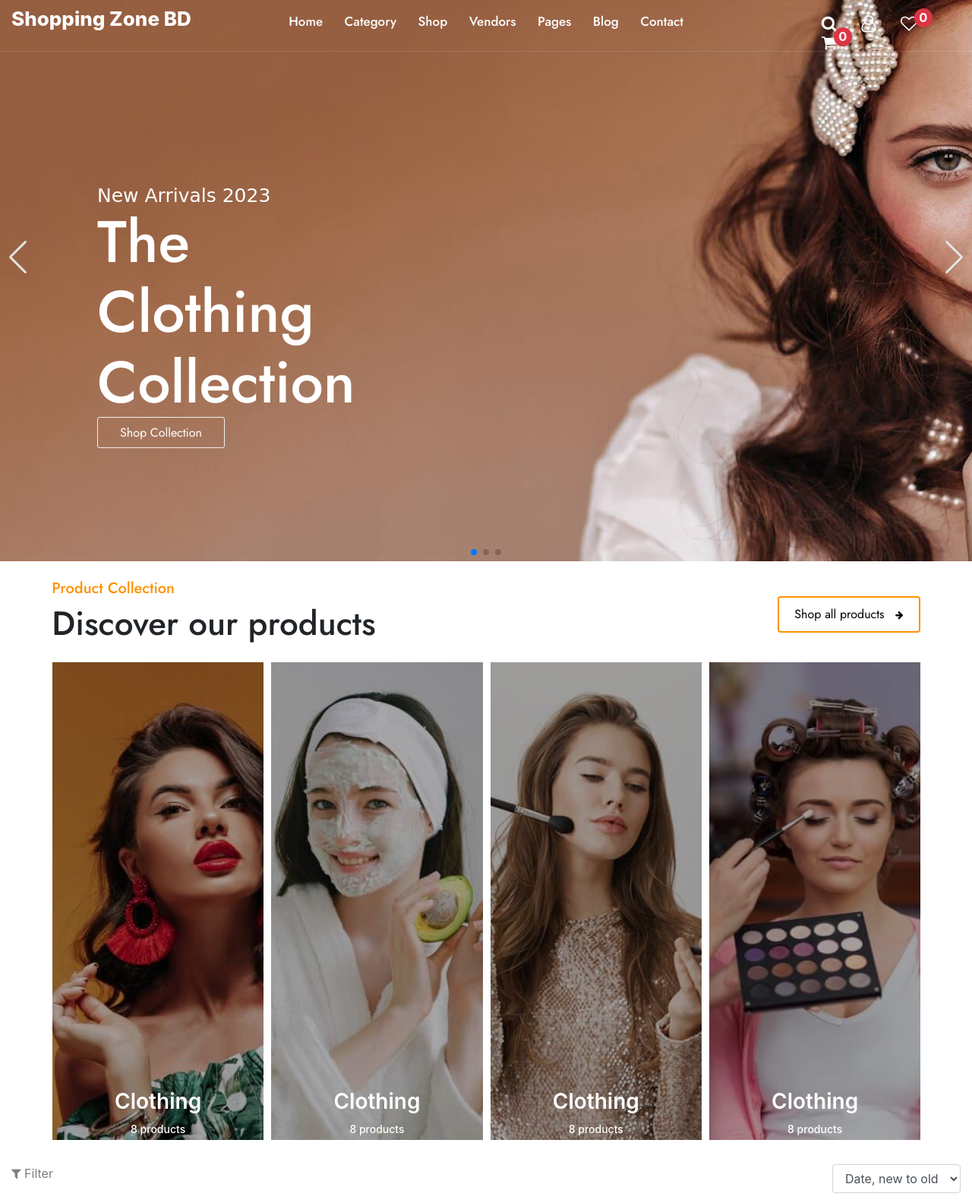
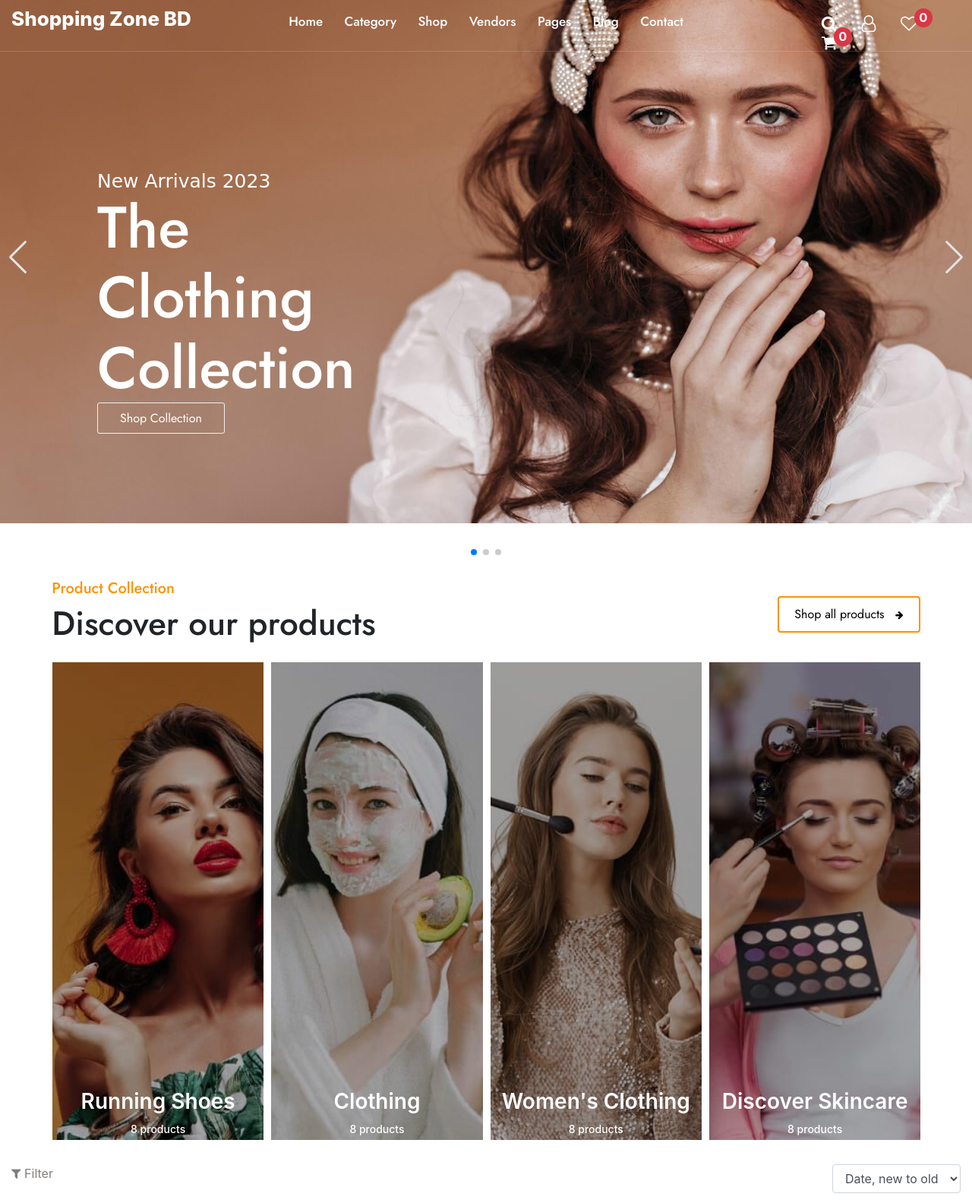
Before and after one commit to naemulislamdev/ecommerce_design_two, a plain HTML site: page index.html in a window 1280 px wide. Shown: the top 1584 px of the page at 76% size. Drawn offline with nearby package versions, Linux system fonts and the light colour scheme; a web font is replaced by a local one.

Commit message:
modify custome css

```diff
--- a/assets/css/custome.css
+++ b/assets/css/custome.css
@@ -376,14 +376,11 @@ header.scrolled .header-icon > a > .fa {
   margin-top: -61px;
 }
 .swiper-slide{
-  /* background-repeat: no-repeat;
+  background-repeat: no-repeat;
   background-position: center center;
-  background-size: cover; */
-  padding: 0;
-  object-fit: cover;
-  object-position: 50% 50%;
+  background-size: cover;
   width: 100%;
-  height: 100%;
+  height: 750px;
 }
 
 .swiper-slide .slider-content-box {
--- a/index.html
+++ b/index.html
@@ -260,7 +260,7 @@
                                 <div class="tp-category-thumb-3 include-bg" style="background-image: url('assets/images/category/cate-img1.jpg');"></div>
                                 <div class="tp-category-content-3">
                                 <h3 class="tp-category-title-3">
-                                    <a href="#">Clothing</a>
+                                    <a href="#">Discover Skincare</a>
                                 </h3>
                                 <span class="tp-categroy-ammount-3">8 products</span>
                                 </div>
@@ -271,7 +271,7 @@
                                 <div class="tp-category-thumb-3 include-bg" style="background-image: url('assets/images/category/cate-img2.jpg');"></div>
                                 <div class="tp-category-content-3">
                                 <h3 class="tp-category-title-3">
-                                    <a href="#">Clothing</a>
+                                    <a href="#">Running Shoes</a>
                                 </h3>
                                 <span class="tp-categroy-ammount-3">8 products</span>
                                 </div>
@@ -293,7 +293,7 @@
                                 <div class="tp-category-thumb-3 include-bg" style="background-image: url('assets/images/category/cate-img4.jpg');"></div>
                                 <div class="tp-category-content-3">
                                 <h3 class="tp-category-title-3">
-                                    <a href="#">Clothing</a>
+                                    <a href="#">Women's Clothing</a>
                                 </h3>
                                 <span class="tp-categroy-ammount-3">8 products</span>
                                 </div>
```
